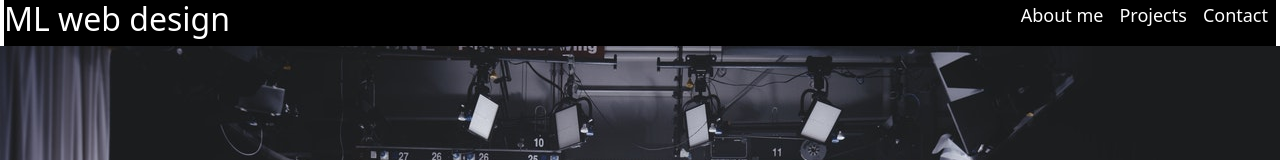
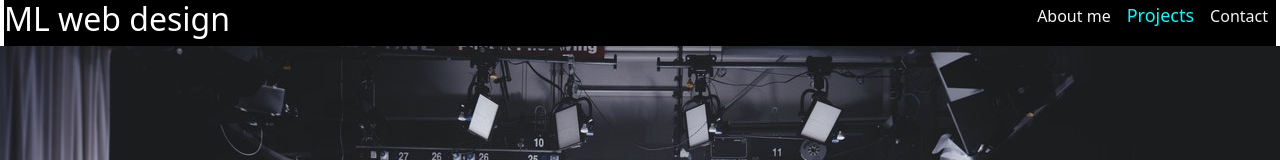
Before and after one commit to mloercher/ml_portfolio, a React (Create React App) app: page /projects in a window 1280 px wide. Shown: the top 160 px of the page. Built offline with nearby package versions, Linux system fonts and the light colour scheme.

Commit message:
highlight active navlink

```diff
--- a/src/components/Nav/index.js
+++ b/src/components/Nav/index.js
@@ -1,35 +1,40 @@
 import React from "react";
-import {NavLink, Link } from "react-router-dom";
+import { NavLink, Link } from "react-router-dom";
 
 function Nav(props) {
   return (
     <header className="flex-row px-1">
       <nav>
         <h2>
-          <Link to="/" style={{ textDecoration: 'none', color: 'white' }} activeStyle= {{color:'#FF00CC' }}>ML web design {props.anotherProp}</Link>
+          <Link
+            to="/"
+            style={{ textDecoration: "none", color: "white" }}
+            className={(navData) => (navData.isActive ? "active" : "")}
+          >
+            ML web design {props.anotherProp}
+          </Link>
         </h2>
         <ul className="flex-row">
           <li className="mx-2">
-            <NavLink style={{ textDecoration: 'none', color: 'white' }} activeStyle={{ color:'red' }}to="/about">
+            <NavLink
+              to="/about"
+              className={({ isActive }) => (isActive ? "active" : "inactive")}
+            >
               About me
             </NavLink>
           </li>
           <li className="mx-2">
             <NavLink
-              style={{ textDecoration: 'none', color: 'white' }}to="/projects"
-              // onClick={() => {
-              //   props.setter("Projects");
-              // }}
+              to="/projects"
+              className={({ isActive }) => (isActive ? "active" : "inactive")}
             >
               Projects
             </NavLink>
           </li>
           <li className="mx-2">
             <NavLink
-              style={{ textDecoration: 'none', color: 'white' }} to="/contact"
-              // onClick={() => {
-              //   props.setter("Contact");
-              // }}
+              to="/contact"
+              className={({ isActive }) => (isActive ? "active" : "inactive")}
             >
               Contact
             </NavLink>
--- a/src/index.css
+++ b/src/index.css
@@ -36,6 +36,18 @@ ul {
 .selected {
   text-decoration: none;
   font-size: large;
+}
+
+nav a.active {
+  color: aqua;
+  text-decoration: none;
+  font-size: 18px;
+}
+
+nav a.inactive {
+  text-decoration: none;
+  font-size: 16px;
+  color: whitesmoke;
 }
 
 
```
